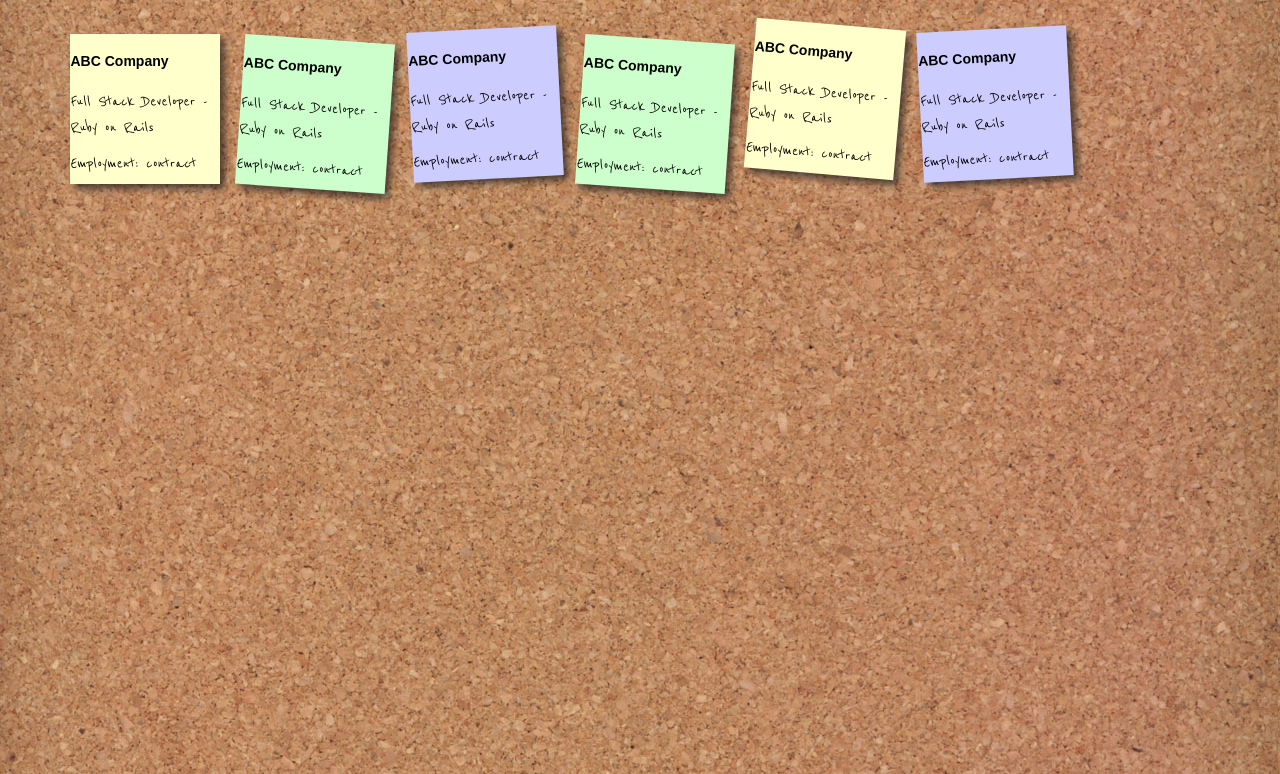
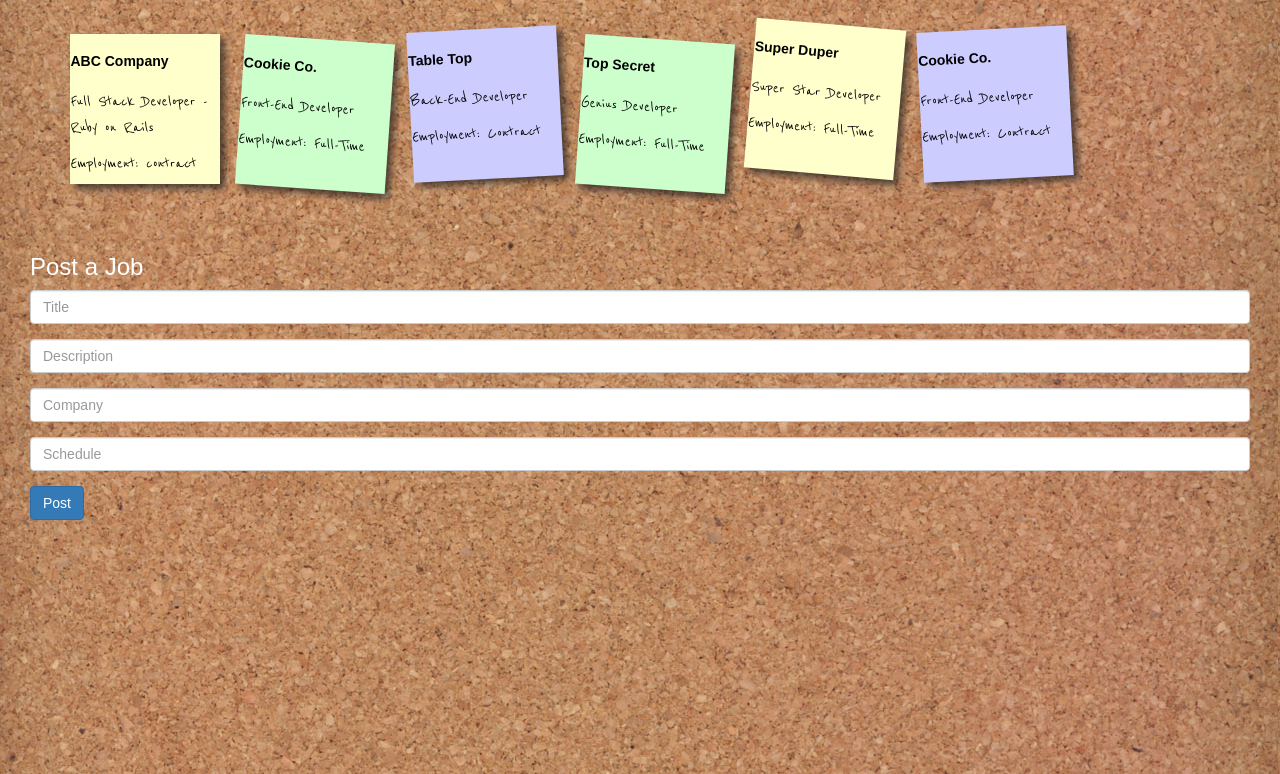
Before and after one commit to staysee/project4, a plain HTML site: page client/index.html at #!/hiring in a window 1280 px wide. Shown: the part 86-860 px from the top of the page. Drawn offline with nearby package versions, Linux system fonts and the light colour scheme; some packages are replaced by stand-ins of ours.

Commit message:
added a jobpost service. can post jobs on front end but does not save when refresh or close

```diff
--- a/client/assets/css/hiring.css
+++ b/client/assets/css/hiring.css
@@ -26,6 +26,9 @@ ul {
   padding: 3em;
 }
 
+a:hover {
+  text-decoration: none;
+}
 ul li a {
   text-decoration: none;
   color: #000;
--- a/client/index.html
+++ b/client/index.html
@@ -16,6 +16,7 @@
   <script src="js/usersController.js"></script>
   <script src="js/galleryController.js"></script>
   <script src="js/jobsController.js"></script>
+  <script src="js/JobPosts.service.js"></script>
 
 </head>
 <body>
--- /dev/null
+++ b/client/js/JobPosts.service.js
@@ -0,0 +1,60 @@
+angular.module('Project4')
+  .factory('JobPosts', JobPostsService)
+
+function JobPostsService() {
+  return {
+    jobPosts: [
+      { title      : "Full Stack Developer - Ruby on Rails",
+        description: "Talented and smart people only.",
+        company    : "ABC Company",
+        link       : "http//www.abc.com",
+        type       : "job post",
+        schedule   : "contract",
+        position   : "developer",
+        contact    : { name: "John Smith", phone: "323-123-4567", email: "johnsmith@abc.com",
+                      location: { city: "Los Angeles", state: "CA", country: "USA" }
+                    }
+      },
+      { title      : "Front-End Developer",
+        description: "Skilled",
+        company    : "Cookie Co.",
+        schedule   : "Full-Time"
+      },
+      { title      : "Back-End Developer",
+        description: "10 years",
+        company    : "Table Top",
+        schedule   : "Contract"
+      },
+      { title      : "Genius Developer",
+        description: "Super skilled. Super smart.",
+        company    : "Top Secret",
+        schedule   : "Full-Time"
+      },
+      { title      : "Super Star Developer",
+        description: "Must know every programming language.",
+        company    : "Super Duper",
+        schedule   : "Full-Time"
+      },
+      { title      : "Front-End Developer",
+        description: "Skilled",
+        company    : "Cookie Co.",
+        schedule   : "Contract"
+      }
+    ],
+
+    addJobPost: function (jobPosts) {
+    if(!this.title || this.title ==='') {return;}
+      this.jobPosts.push({
+        title: this.title,
+        description: this.description,
+        company: this.company,
+        schedule: this.schedule
+      })
+    this.title='';
+    this.description='';
+    this.company='';
+    this.schedule='';
+  }
+
+  }
+}
--- a/client/js/jobsController.js
+++ b/client/js/jobsController.js
@@ -1,20 +1,11 @@
 angular.module('Project4')
     .controller('JobsController', JobsController)
 
-function JobsController() {
+function JobsController(JobPosts) {
   var vm = this;
 
-  vm.jobPost = {
-    title      : "Full Stack Developer - Ruby on Rails",
-    description: "Looking for a talented and passionate full-stack Developer to join our project team. The system utilized AngularJS for its front-end and is a single-page application communicating with a Ruby on Rails API.",
-    company    : "ABC Company",
-    link       : "http//www.abc.com",
-    type       : "job post",
-    schedule   : "contract",
-    position   : "developer",
-    contact    : { name: "John Smith", phone: "323-123-4567", email: "johnsmith@abc.com",
-                  location: { city: "Los Angeles", state: "CA", country: "USA" }
-                }
-  }
+  vm.jobPosts = JobPosts.jobPosts;
+  vm.addJobPost = JobPosts.addJobPost;
+
 
 }
--- a/client/templates/hiring.html
+++ b/client/templates/hiring.html
@@ -2,47 +2,33 @@
 
 <div>
 <ul>
-  <li>
+  <li ng-repeat="post in vm.jobPosts">
     <a href="#">
-      <h2>{{vm.jobPost.company}}</h2>
-      <p>{{vm.jobPost.title}}</p>
-      <p>Employment: {{vm.jobPost.schedule}}</p>
-    </a>
-  </li>
-  <li>
-    <a href="#">
-      <h2>{{vm.jobPost.company}}</h2>
-      <p>{{vm.jobPost.title}}</p>
-      <p>Employment: {{vm.jobPost.schedule}}</p>
-    </a>
-  </li>
-  <li>
-    <a href="#">
-      <h2>{{vm.jobPost.company}}</h2>
-      <p>{{vm.jobPost.title}}</p>
-      <p>Employment: {{vm.jobPost.schedule}}</p>
-    </a>
-  </li>
-  <li>
-    <a href="#">
-      <h2>{{vm.jobPost.company}}</h2>
-      <p>{{vm.jobPost.title}}</p>
-      <p>Employment: {{vm.jobPost.schedule}}</p>
-    </a>
-  </li>
-   <li>
-    <a href="#">
-      <h2>{{vm.jobPost.company}}</h2>
-      <p>{{vm.jobPost.title}}</p>
-      <p>Employment: {{vm.jobPost.schedule}}</p>
-    </a>
-  </li>
-   <li>
-    <a href="#">
-      <h2>{{vm.jobPost.company}}</h2>
-      <p>{{vm.jobPost.title}}</p>
-      <p>Employment: {{vm.jobPost.schedule}}</p>
+      <h2>{{post.company}}</h2>
+      <p>{{post.title}}</p>
+      <p>Employment: {{post.schedule}}</p>
     </a>
   </li>
 </ul>
 </div>
+
+
+
+<form ng-submit="addJobPost()"
+      style="margin-top:30px;">
+  <h3>Post a Job</h3>
+
+  <div class="form-group">
+    <input type="text" class="form-control" placeholder="Title" ng-model="vm.title"></input>
+  </div>
+  <div class="form-group">
+    <input type="text" class="form-control" placeholder="Description" ng-model="vm.description"></input>
+  </div>
+  <div class="form-group">
+    <input type="text" class="form-control" placeholder="Company" ng-model="vm.company"></input>
+  </div>
+  <div class="form-group">
+    <input type="text" class="form-control" placeholder="Schedule" ng-model="vm.schedule"></input>
+  </div>
+  <button type="submit" class="btn btn-primary" ng-click="vm.addJobPost()">Post</button>
+</form>
```
